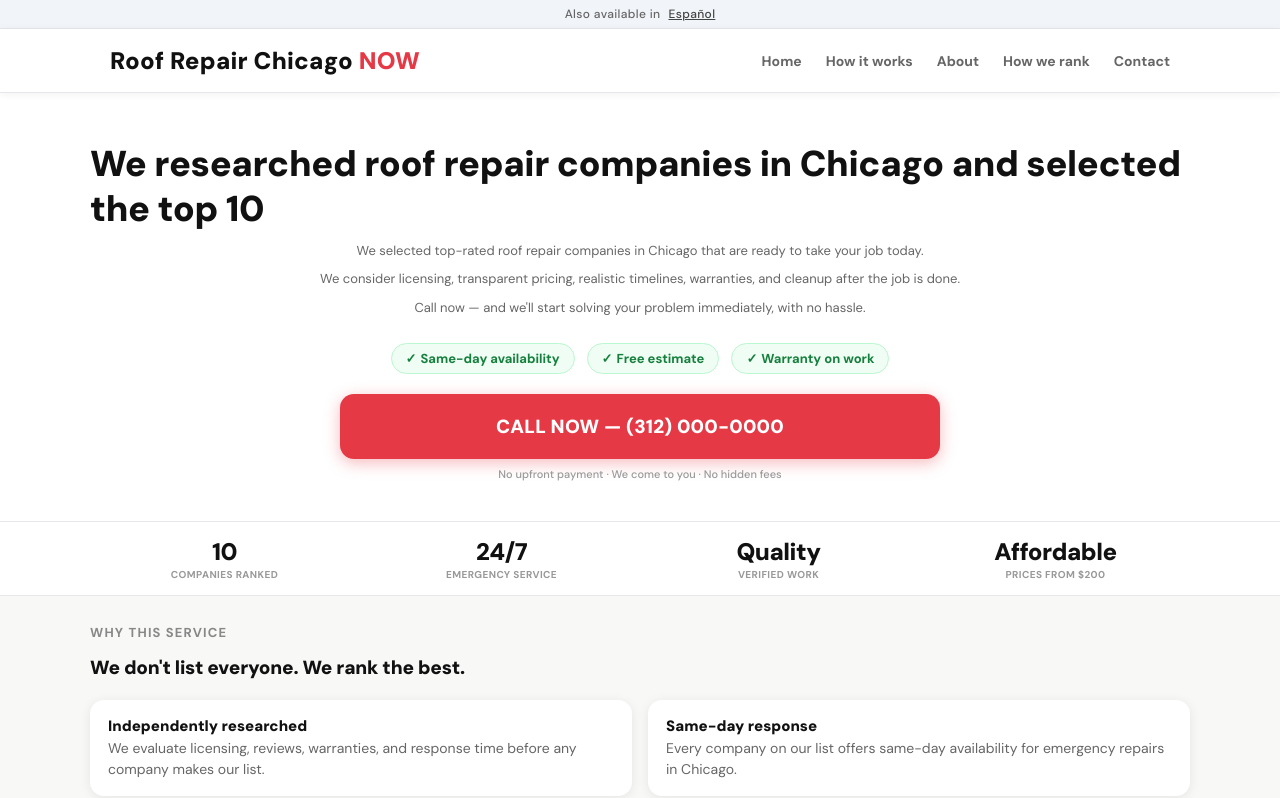
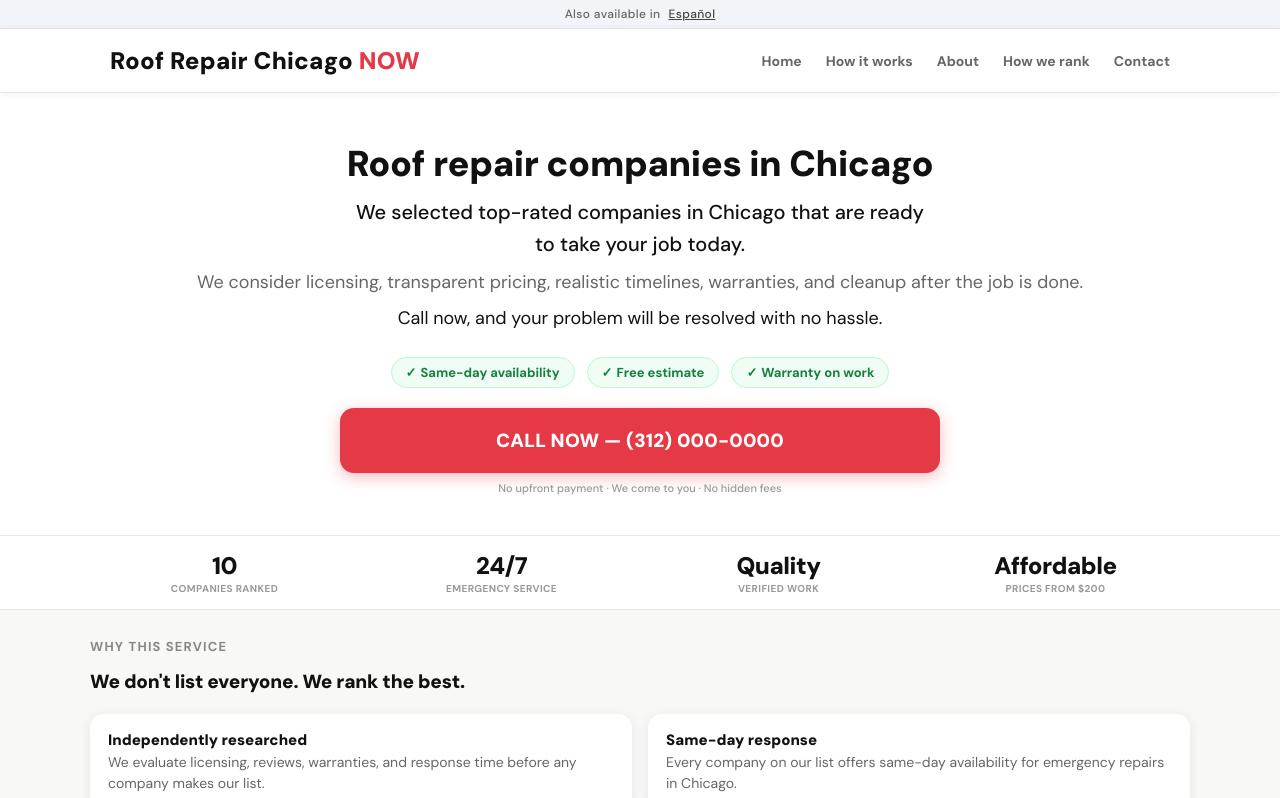
Before and after one commit to dm100usa-oss/roof-repair-chicago-now, a Next.js app: page / in a window 1280 px wide. Shown: the top 798 px of the page. Built offline with nearby package versions, Linux system fonts and the light colour scheme.

Commit message:
Add files via upload

```diff
--- a/src/app/page.module.css
+++ b/src/app/page.module.css
@@ -13,6 +13,7 @@
   line-height: 1.25;
   margin-bottom: .6rem;
   letter-spacing: -.01em;
+  text-align: center;
 }
 
 .heroSub {
@@ -28,10 +29,24 @@
 }
 
 .heroSubBlock p {
-  font-size: 13px;
-  color: var(--text-muted);
   line-height: 1.6;
   margin: 0 0 .5rem;
+}
+
+.heroP1 {
+  font-size: 16px;
+  font-weight: 500;
+  color: var(--text);
+}
+
+.heroP2 {
+  font-size: 14px;
+  color: var(--text-muted);
+}
+
+.heroP3 {
+  font-size: 14px;
+  color: var(--text);
 }
 
 .factors {
@@ -150,6 +165,9 @@ details[open] .faqQ::after { transform: rotate(180deg); }
 @media (min-width: 768px) {
   .heroInner h1 { font-size: 28px; }
   .heroSub { font-size: 16px; }
+  .heroP1 { font-size: 19px; }
+  .heroP2 { font-size: 17px; }
+  .heroP3 { font-size: 17px; }
   .whyGrid { display: grid; grid-template-columns: 1fr 1fr; gap: 1rem; }
   .trustNum { font-size: 24px; }
 }
@@ -158,6 +176,9 @@ details[open] .faqQ::after { transform: rotate(180deg); }
 @media (min-width: 1024px) {
   .heroInner h1 { font-size: 36px; }
   .hero { padding: 3rem 1.25rem 2.5rem; }
+  .heroP1 { font-size: 20px; }
+  .heroP2 { font-size: 18px; }
+  .heroP3 { font-size: 18px; }
   .btnCall { font-size: 19px; padding: 20px; max-width: 600px; margin: 0 auto; display: block; }
   .factors { gap: .75rem; }
   .factor { font-size: 13px; padding: 6px 14px; }
--- a/src/app/page.tsx
+++ b/src/app/page.tsx
@@ -77,11 +77,11 @@ export default function HomePage() {
       {/* HERO */}
       <section className={styles.hero}>
         <div className={styles.heroInner}>
-          <h1>We researched roof repair companies in Chicago and selected the top 10</h1>
+          <h1>Roof repair companies in Chicago</h1>
           <div className={styles.heroSubBlock}>
-            <p>We selected top-rated roof repair companies in Chicago that are ready to take your job today.</p>
-            <p>We consider licensing, transparent pricing, realistic timelines, warranties, and cleanup after the job is done.</p>
-            <p>Call now — and we'll start solving your problem immediately, with no hassle.</p>
+            <p className={styles.heroP1}>We selected top-rated companies in Chicago that are ready<br />to take your job today.</p>
+            <p className={styles.heroP2}>We consider licensing, transparent pricing, realistic timelines, warranties, and cleanup after the job is done.</p>
+            <p className={styles.heroP3}>Call now, and your problem will be resolved with no hassle.</p>
           </div>
           <div className={styles.factors}>
             <div className={styles.factor}>Same-day availability</div>
```
